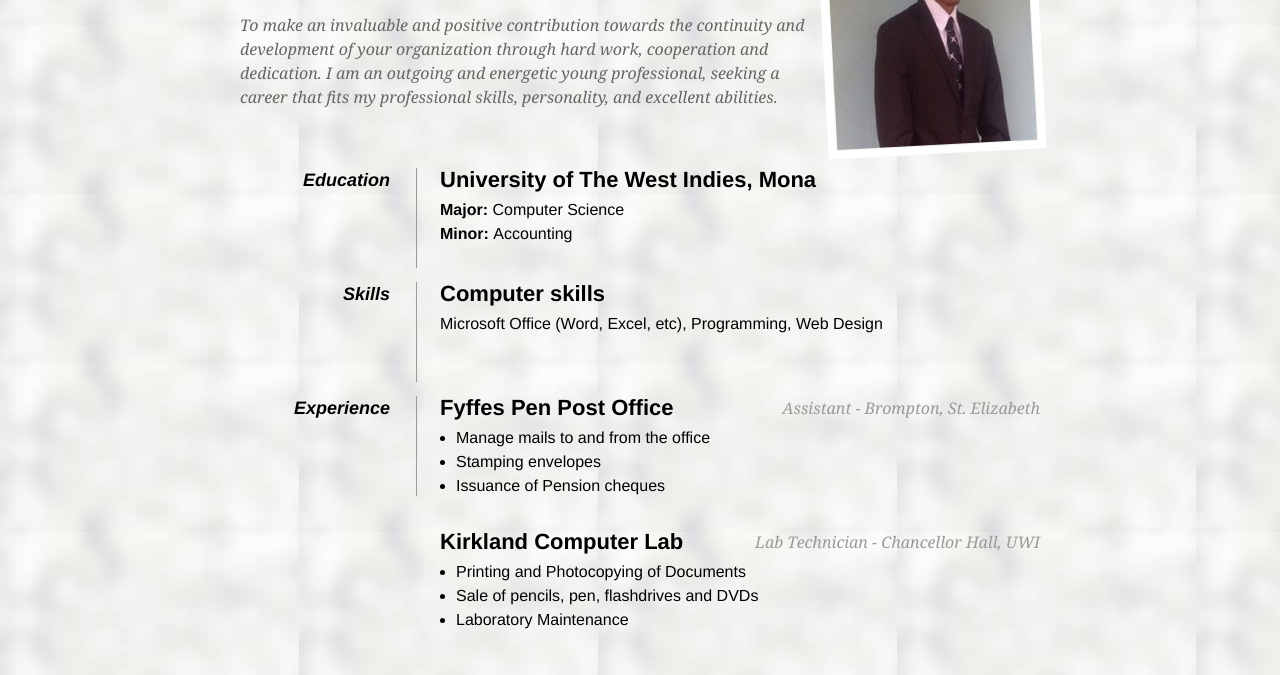
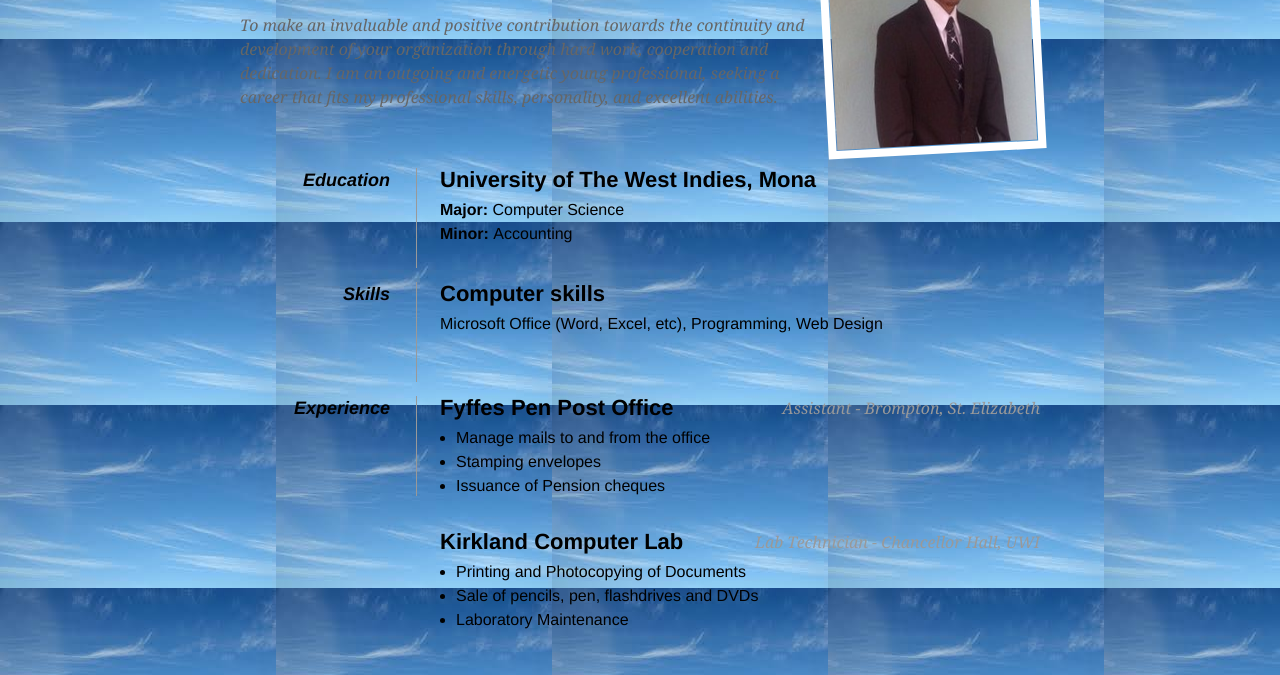
Before and after one commit to Davyan/Davyan.github.io, a plain HTML site: page index.html in a window 1280 px wide. Shown: the part 144-819 px from the top of the page. Drawn offline with Linux system fonts and the light colour scheme.

Commit message:
Update mystyle.css

```diff
--- a/mystyle.css
+++ b/mystyle.css
@@ -1,6 +1,6 @@
 *{ margin: 0; padding: 0; }
         body {
-                font: 16px Helvetica, Sans-Serif; line-height: 24px; background: url(images/background.jpg);
+                font: 16px Helvetica, Sans-Serif; line-height: 24px; background: url(images/back2.jpg);
 
         }
         .clear {
```
